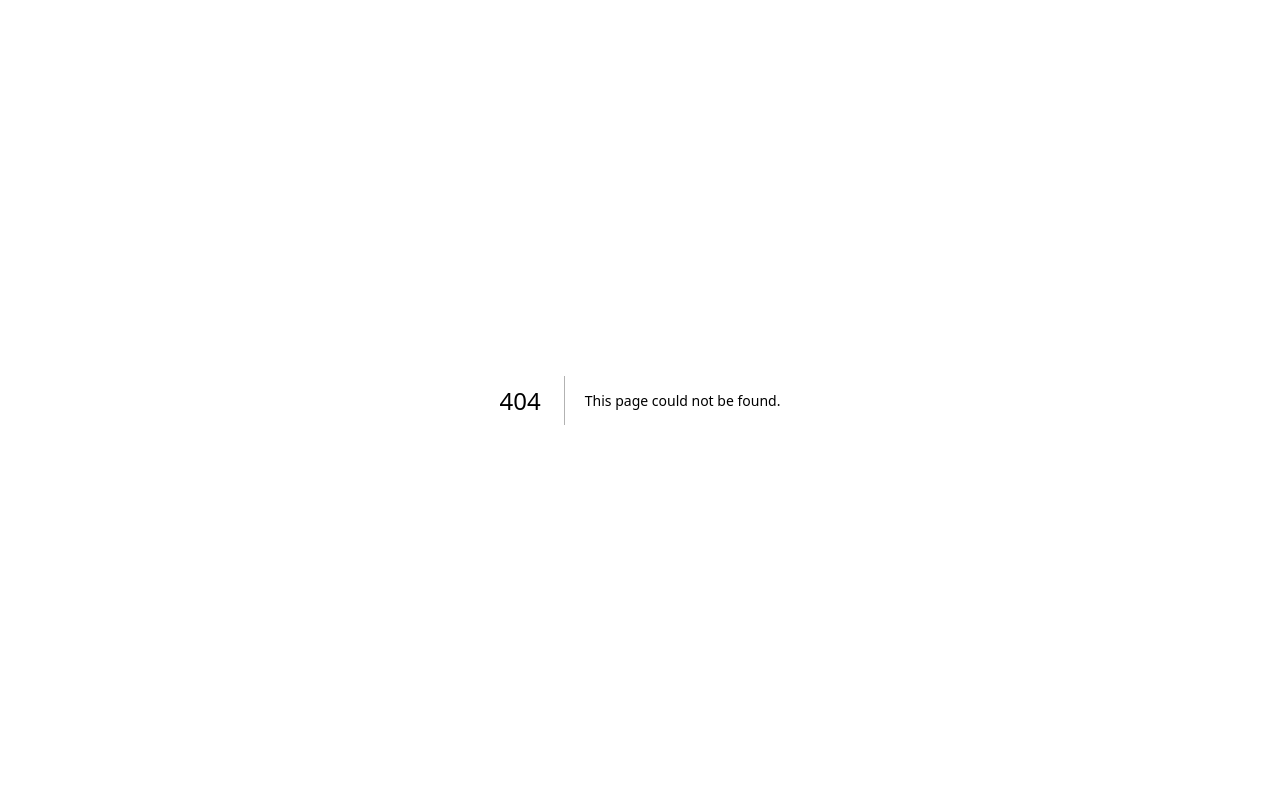
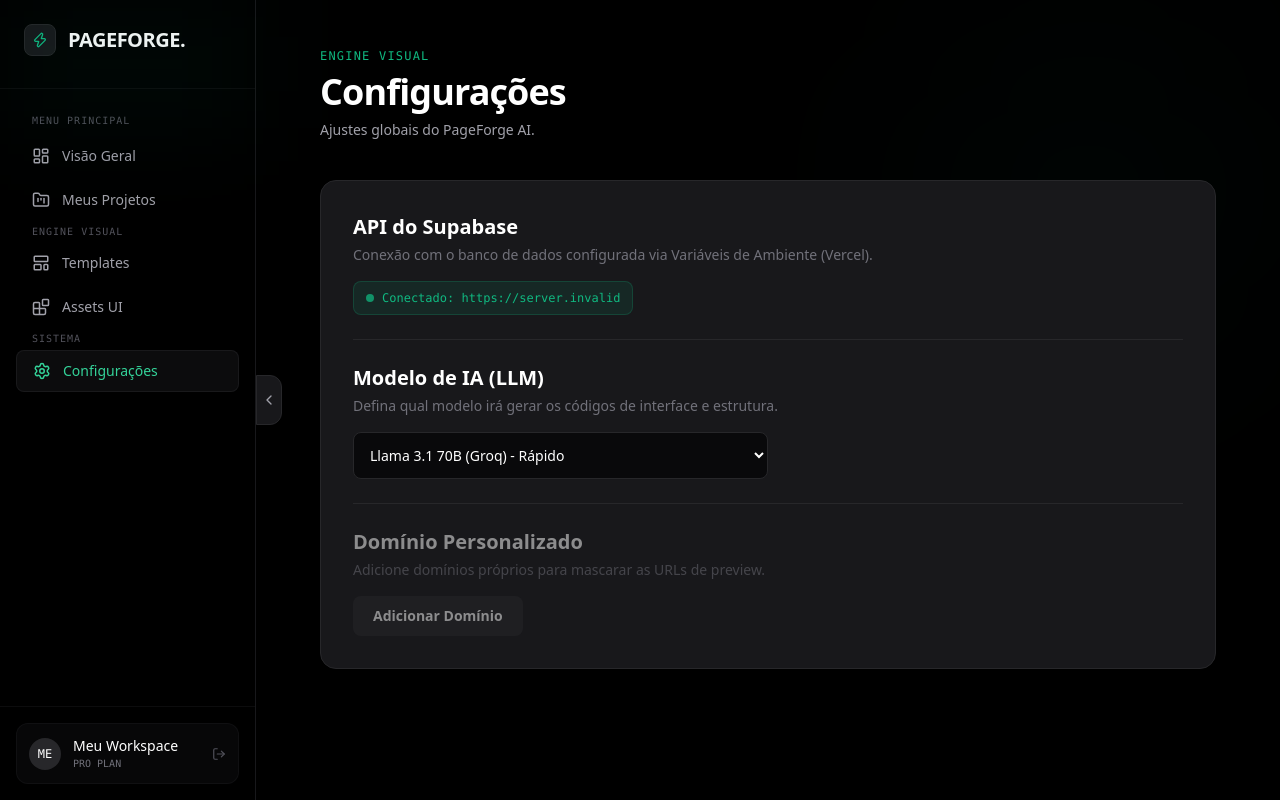
Before and after one commit to edicriaestudio/pageforge-ai, a Next.js app: page /dashboard/settings in a window 1280 px wide. Before the commit this address had no page. Built offline with nearby package versions, Linux system fonts and the light colour scheme; no server answers.

Commit message:
feat: add settings page and projects route alias

```diff
--- /dev/null
+++ b/src/app/dashboard/projects/page.tsx
@@ -0,0 +1,6 @@
+import Dashboard from "../page";
+
+// Redireciona a página de "Meus Projetos" para a Home do Dashboard
+export default function ProjectsPage() {
+  return <Dashboard />;
+}
--- /dev/null
+++ b/src/app/dashboard/settings/page.tsx
@@ -0,0 +1,38 @@
+export default function SettingsPage() {
+  return (
+    <div className="max-w-4xl mx-auto flex flex-col gap-10">
+      <div>
+        <h2 className="font-mono text-emerald-500 text-xs uppercase tracking-widest mb-2">Engine Visual</h2>
+        <h1 className="text-4xl font-bold text-white tracking-tight">Configurações</h1>
+        <p className="text-zinc-400 text-sm mt-2">Ajustes globais do PageForge AI.</p>
+      </div>
+
+      <div className="bg-zinc-900 border border-zinc-800 p-8 rounded-2xl flex flex-col gap-6">
+        <div className="border-b border-zinc-800 pb-6">
+          <h3 className="text-xl font-bold text-white mb-1">API do Supabase</h3>
+          <p className="text-sm text-zinc-500 mb-4">Conexão com o banco de dados configurada via Variáveis de Ambiente (Vercel).</p>
+          <div className="flex items-center gap-2 text-emerald-500 font-mono text-xs bg-emerald-500/10 px-3 py-2 rounded-lg w-fit border border-emerald-500/20">
+            <div className="w-2 h-2 rounded-full bg-emerald-500 animate-pulse" />
+            Conectado: {process.env.NEXT_PUBLIC_SUPABASE_URL || "Offline"}
+          </div>
+        </div>
+
+        <div className="border-b border-zinc-800 pb-6">
+          <h3 className="text-xl font-bold text-white mb-1">Modelo de IA (LLM)</h3>
+          <p className="text-sm text-zinc-500 mb-4">Defina qual modelo irá gerar os códigos de interface e estrutura.</p>
+          <select className="bg-zinc-950 border border-zinc-800 text-white text-sm rounded-lg p-3 w-full md:w-1/2 outline-none focus:border-emerald-500">
+            <option>Llama 3.1 70B (Groq) - Rápido</option>
+            <option disabled>GPT-4o (OpenAI) - Em Breve</option>
+            <option disabled>Claude 3.5 Sonnet (Anthropic) - Em Breve</option>
+          </select>
+        </div>
+
+        <div className="opacity-50 pointer-events-none">
+          <h3 className="text-xl font-bold text-white mb-1">Domínio Personalizado</h3>
+          <p className="text-sm text-zinc-500 mb-4">Adicione domínios próprios para mascarar as URLs de preview.</p>
+          <button className="px-5 py-2.5 bg-zinc-800 text-white font-bold text-sm rounded-lg">Adicionar Domínio</button>
+        </div>
+      </div>
+    </div>
+  );
+}
```
